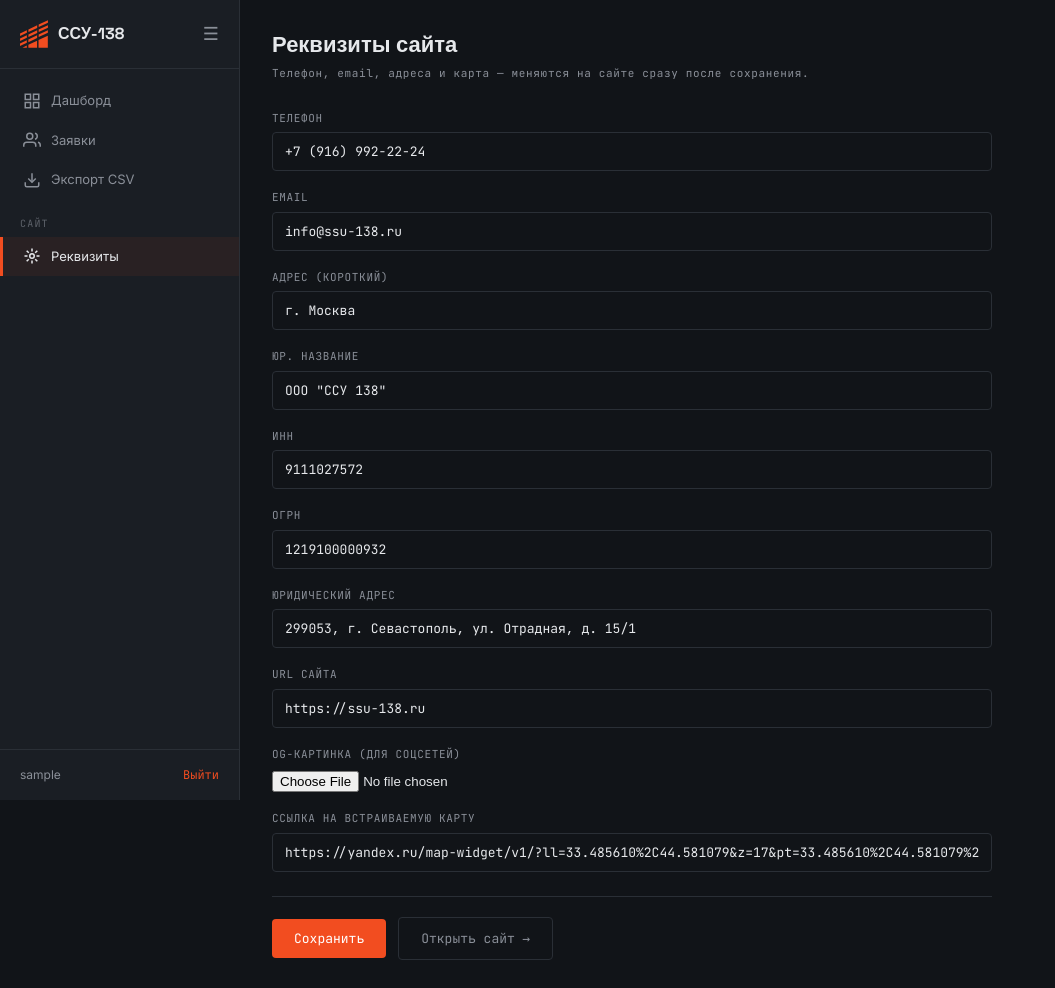
After one commit to Kotpilota/ssu-138, a Django app: page /panel/site/settings/ in a window 1280 px wide. The commit adds this page. Shown: the whole page, without its empty margins (0-1055 px from the left). Run offline with Django 5.2, Linux system fonts and the light colour scheme; the visitor is signed in with stand-in values (Sample User, id 1); data comes from the database, SQL or seed files in the repository.

Commit message:
feat: редактирование реквизитов сайта из панели (мини-CMS, фаза 1)
Контент сайта больше не захардкожен только в коде. Введено приложение
apps.content с моделями SiteSettings (синглтон) + Page/Section/SectionItem
для будущих фаз. Реквизиты (телефон, email, адреса, ИНН/ОГРН, URL,
OG-картинка, ссылка на карту) теперь редактируются в /panel/site/settings/
и применяются на сайте сразу, без деплоя.

- context_processor читает реквизиты из БД с фолбэком на settings
- карта на лендинге берёт src из SiteSettings
- в проде отдаём /media/ через Django (whitenoise не индексирует загрузки)
- форма и стили в существующей панели (StaffRequiredMixin, .pform)

Co-Authored-By: Claude Opus 4.8 <noreply@anthropic.com>

```diff
--- a/apps/core/context_processors.py
+++ b/apps/core/context_processors.py
@@ -1,7 +1,9 @@
 from django.conf import settings
+from django.db.utils import Error as DBError
 
 
-def site_settings(request):
+def _fallback():
+    """Значения из settings — используются, пока БД/таблица недоступна."""
     return {
         "SITE_URL": getattr(settings, "SITE_URL", "https://ssu-138.ru"),
         "SITE_PHONE": settings.SITE_PHONE,
@@ -12,4 +14,36 @@ def site_settings(request):
         "SITE_LEGAL_NAME": getattr(settings, "SITE_LEGAL_NAME", "ССУ-138"),
         "SITE_ADDRESS_LEGAL": getattr(settings, "SITE_ADDRESS_LEGAL", ""),
         "SITE_OG_IMAGE": getattr(settings, "SITE_OG_IMAGE", ""),
+        "SITE_MAP_EMBED": "",
     }
+
+
+def site_settings(request):
+    """Реквизиты сайта для шаблонов. Читаем из БД (редактируется в панели),
+    с фолбэком на settings, чтобы ничего не падало до миграции/сида."""
+    from apps.content.models import SiteSettings
+
+    try:
+        s = SiteSettings.load()
+    except DBError:
+        return _fallback()
+
+    og_image = ""
+    if s.og_image:
+        try:
+            og_image = request.build_absolute_uri(s.og_image.url)
+        except ValueError:
+            og_image = ""
+
+    return {
+        "SITE_URL": s.site_url or getattr(settings, "SITE_URL", "https://ssu-138.ru"),
+        "SITE_PHONE": s.phone,
+        "SITE_EMAIL": s.email,
+        "SITE_ADDRESS": s.address,
+        "SITE_INN": s.inn,
+        "SITE_OGRN": s.ogrn,
+        "SITE_LEGAL_NAME": s.legal_name or "ССУ-138",
+        "SITE_ADDRESS_LEGAL": s.address_legal,
+        "SITE_OG_IMAGE": og_image or getattr(settings, "SITE_OG_IMAGE", ""),
+        "SITE_MAP_EMBED": s.map_embed_url,
+    }
--- a/apps/panel/forms.py
+++ b/apps/panel/forms.py
@@ -1,5 +1,22 @@
 from django import forms
 from apps.leads.models import Lead, LeadNote
+from apps.content.models import SiteSettings
+
+
+class SiteSettingsForm(forms.ModelForm):
+    class Meta:
+        model = SiteSettings
+        fields = [
+            "phone", "email", "address",
+            "legal_name", "inn", "ogrn", "address_legal",
+            "site_url", "og_image", "map_embed_url",
+        ]
+        widgets = {
+            "address_legal": forms.TextInput(),
+            "map_embed_url": forms.TextInput(
+                attrs={"placeholder": "https://yandex.ru/map-widget/v1/..."}
+            ),
+        }
 
 
 class LeadStatusForm(forms.ModelForm):
--- a/apps/panel/urls.py
+++ b/apps/panel/urls.py
@@ -5,6 +5,7 @@ urlpatterns = [
     path("login/", views.PanelLoginView.as_view(), name="panel_login"),
     path("logout/", views.PanelLogoutView.as_view(), name="panel_logout"),
     path("", views.DashboardView.as_view(), name="panel_dashboard"),
+    path("site/settings/", views.SiteSettingsView.as_view(), name="panel_site_settings"),
     path("leads/", views.LeadListView.as_view(), name="panel_leads"),
     path("leads/export.csv", views.LeadExportCsvView.as_view(), name="panel_leads_export"),
     path("leads/<int:pk>/", views.LeadDetailView.as_view(), name="panel_lead_detail"),
--- a/apps/panel/views.py
+++ b/apps/panel/views.py
@@ -1,17 +1,19 @@
 import json
 from django.contrib.auth.views import LoginView, LogoutView
 from django.contrib.auth.mixins import LoginRequiredMixin
-from django.views.generic import TemplateView, ListView, DetailView, View
+from django.views.generic import TemplateView, ListView, DetailView, View, UpdateView
 from django.shortcuts import get_object_or_404, redirect
 from django.http import HttpResponse, JsonResponse
+from django.urls import reverse_lazy
 from django.contrib import messages
 from django.utils.decorators import method_decorator
 from django.views.decorators.http import require_POST
 
 from apps.leads.models import Lead, LeadStatus
 from apps.leads.services.telegram import send_telegram_message, format_lead_message
+from apps.content.models import SiteSettings
 from .mixins import StaffRequiredMixin
-from .forms import LeadStatusForm, LeadNoteForm
+from .forms import LeadStatusForm, LeadNoteForm, SiteSettingsForm
 from .utils import leads_to_csv, dashboard_stats, apply_lead_filters
 
 
@@ -109,6 +111,20 @@ class LeadResendTelegramView(StaffRequiredMixin, View):
         return redirect("panel_lead_detail", pk=pk)
 
 
+class SiteSettingsView(StaffRequiredMixin, UpdateView):
+    """Редактирование реквизитов сайта (синглтон)."""
+    template_name = "panel/site/settings.html"
+    form_class = SiteSettingsForm
+    success_url = reverse_lazy("panel_site_settings")
+
+    def get_object(self, queryset=None):
+        return SiteSettings.load()
+
+    def form_valid(self, form):
+        messages.success(self.request, "Реквизиты сохранены.")
+        return super().form_valid(form)
+
+
 class LeadExportCsvView(StaffRequiredMixin, View):
     def get(self, request):
         qs = apply_lead_filters(Lead.objects.all(), request.GET)
--- a/config/settings/base.py
+++ b/config/settings/base.py
@@ -11,6 +11,7 @@ INSTALLED_APPS = [
     "django.contrib.staticfiles",
     # local
     "apps.core",
+    "apps.content",
     "apps.leads",
     "apps.panel",
     # third-party
--- a/config/urls.py
+++ b/config/urls.py
@@ -1,7 +1,8 @@
 from django.contrib import admin
-from django.urls import path, include
+from django.urls import path, re_path, include
 from django.conf import settings
 from django.conf.urls.static import static
+from django.views.static import serve as media_serve
 
 urlpatterns = [
     path("admin/", admin.site.urls),
@@ -12,6 +13,17 @@ urlpatterns = [
 
 if settings.DEBUG:
     urlpatterns += static(settings.MEDIA_URL, document_root=settings.MEDIA_ROOT)
+else:
+    # В проде статика отдаётся whitenoise, но пользовательская media (загрузки из
+    # панели) лежит на томе и whitenoise её не индексирует. Отдаём через Django —
+    # для низконагруженного лендинга это приемлемо.
+    urlpatterns += [
+        re_path(
+            r"^media/(?P<path>.*)$",
+            media_serve,
+            {"document_root": settings.MEDIA_ROOT},
+        ),
+    ]
     try:
         import debug_toolbar
         urlpatterns = [path("__debug__/", include(debug_toolbar.urls))] + urlpatterns
--- a/static/css/panel.css
+++ b/static/css/panel.css
@@ -59,6 +59,12 @@ a { color: inherit; text-decoration: none; }
   background: var(--accent); color: #fff;
   font-family: var(--font-mono); font-size: 10px;
   padding: 1px 6px; border-radius: 10px;
+}
+.sidebar-group-title {
+  padding: 16px 20px 6px;
+  font-family: var(--font-mono); font-size: 10px;
+  letter-spacing: 0.12em; text-transform: uppercase;
+  color: var(--muted); opacity: .6;
 }
 
 .sidebar-footer {
@@ -471,3 +477,58 @@ a { color: inherit; text-decoration: none; }
   /* Detail page */
   .detail-list { grid-template-columns: 110px 1fr; }
 }
+
+/* ============================================================
+   Site editor forms (.pform) — реквизиты, страницы, секции
+   ============================================================ */
+.pform { max-width: 720px; }
+.pform-field { margin-bottom: 18px; }
+.pform-field > label,
+.pform-label {
+  display: block;
+  font-family: var(--font-mono);
+  font-size: 11px;
+  color: var(--muted);
+  letter-spacing: 0.06em;
+  text-transform: uppercase;
+  margin-bottom: 6px;
+}
+.pform-field input[type="text"],
+.pform-field input[type="url"],
+.pform-field input[type="email"],
+.pform-field input[type="number"],
+.pform-field select,
+.pform-field textarea {
+  width: 100%;
+  background: var(--bg);
+  border: 1px solid var(--steel);
+  border-radius: 4px;
+  padding: 10px 12px;
+  color: var(--text);
+  font-family: var(--font-mono);
+  font-size: 13px;
+  outline: none;
+  transition: border-color .2s;
+  box-sizing: border-box;
+}
+.pform-field textarea { font-family: var(--font-body); min-height: 90px; resize: vertical; }
+.pform-field input:focus,
+.pform-field select:focus,
+.pform-field textarea:focus { border-color: var(--accent); }
+.pform-field input[type="checkbox"] { accent-color: var(--accent); width: 16px; height: 16px; }
+.pform-help { font-size: 11px; color: var(--muted); margin-top: 5px; }
+.pform-errors { color: var(--accent); font-size: 12px; margin-top: 5px; }
+.pform-current-img { margin-top: 8px; }
+.pform-current-img img { max-height: 70px; border: 1px solid var(--steel); border-radius: 4px; }
+.pform-actions {
+  display: flex; gap: 12px; align-items: center;
+  margin-top: 24px; padding-top: 20px; border-top: 1px solid var(--steel);
+}
+.pform-btn {
+  background: var(--accent); color: #fff; border: none; border-radius: 4px;
+  padding: 11px 22px; font-family: var(--font-mono); font-size: 13px;
+  cursor: pointer; transition: opacity .2s;
+}
+.pform-btn:hover { opacity: .88; }
+.pform-btn--ghost { background: transparent; border: 1px solid var(--steel); color: var(--muted); }
+.pform-btn--ghost:hover { color: var(--text); border-color: var(--muted); opacity: 1; }
--- a/templates/landing/index.html
+++ b/templates/landing/index.html
@@ -368,7 +368,7 @@
         <p class="contact-value">{{ SITE_ADDRESS }}</p>
         <iframe
           class="ymap-frame"
-          src="https://yandex.ru/map-widget/v1/?ll=33.485610%2C44.581079&z=17&pt=33.485610%2C44.581079%2Cpm2rdl&l=map&lang=ru_RU"
+          src="{{ SITE_MAP_EMBED|default:'https://yandex.ru/map-widget/v1/?ll=33.485610%2C44.581079&z=17&pt=33.485610%2C44.581079%2Cpm2rdl&l=map&lang=ru_RU' }}"
           width="100%"
           height="280"
           frameborder="0"
--- a/templates/panel/base.html
+++ b/templates/panel/base.html
@@ -43,6 +43,12 @@
         <svg width="18" height="18" viewBox="0 0 24 24" fill="none" stroke="currentColor" stroke-width="2"><path d="M21 15v4a2 2 0 0 1-2 2H5a2 2 0 0 1-2-2v-4"/><polyline points="7 10 12 15 17 10"/><line x1="12" y1="15" x2="12" y2="3"/></svg>
         Экспорт CSV
       </a>
+
+      <p class="sidebar-group-title">Сайт</p>
+      <a href="{% url 'panel_site_settings' %}" class="sidebar-link {% block nav_site_settings %}{% endblock %}">
+        <svg width="18" height="18" viewBox="0 0 24 24" fill="none" stroke="currentColor" stroke-width="2"><path d="M12 2v4M12 18v4M4.9 4.9l2.8 2.8M16.3 16.3l2.8 2.8M2 12h4M18 12h4M4.9 19.1l2.8-2.8M16.3 7.7l2.8-2.8"/><circle cx="12" cy="12" r="3"/></svg>
+        Реквизиты
+      </a>
     </nav>
 
     <div class="sidebar-footer">
--- /dev/null
+++ b/templates/panel/site/_field.html
@@ -0,0 +1,13 @@
+{% comment %}Рендер одного поля формы в стиле панели (.pform){% endcomment %}
+<div class="pform-field">
+  {% if field.field.widget.input_type == "checkbox" %}
+    <label style="display:flex;align-items:center;gap:8px;text-transform:none;">
+      {{ field }} <span>{{ field.label }}</span>
+    </label>
+  {% else %}
+    <label for="{{ field.id_for_label }}">{{ field.label }}</label>
+    {{ field }}
+  {% endif %}
+  {% if field.help_text %}<p class="pform-help">{{ field.help_text }}</p>{% endif %}
+  {% for error in field.errors %}<p class="pform-errors">{{ error }}</p>{% endfor %}
+</div>
--- /dev/null
+++ b/templates/panel/site/settings.html
@@ -0,0 +1,24 @@
+{% extends "panel/base.html" %}
+{% block title %}Реквизиты{% endblock %}
+{% block nav_site_settings %}active{% endblock %}
+
+{% block content %}
+<div class="panel-page-header">
+  <div>
+    <h1 class="panel-page-title">Реквизиты сайта</h1>
+    <p class="panel-page-sub">Телефон, email, адреса и карта — меняются на сайте сразу после сохранения.</p>
+  </div>
+</div>
+
+<form method="post" enctype="multipart/form-data" class="pform">
+  {% csrf_token %}
+  {% if form.non_field_errors %}<div class="pform-errors">{{ form.non_field_errors }}</div>{% endif %}
+  {% for field in form %}
+    {% include "panel/site/_field.html" with field=field %}
+  {% endfor %}
+  <div class="pform-actions">
+    <button type="submit" class="pform-btn">Сохранить</button>
+    <a href="{% url 'index' %}" target="_blank" class="pform-btn pform-btn--ghost">Открыть сайт →</a>
+  </div>
+</form>
+{% endblock %}
```
Also changed, not shown: apps/content/admin.py (added, +37 -0 lines), apps/content/apps.py (added, +7 -0 lines), apps/content/models.py (added, +163 -0 lines), apps/content/__init__.py (added), apps/content/migrations/0001_initial.py (added), apps/content/migrations/0002_seed_sitesettings.py (added), apps/content/migrations/__init__.py (added).
